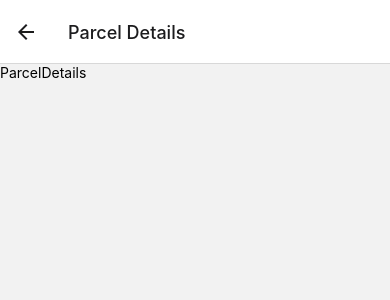
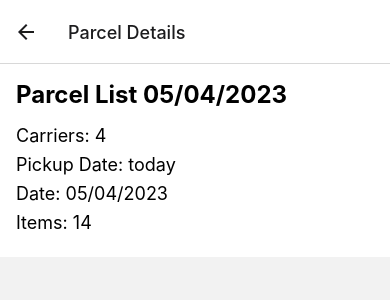
Before and after one commit to DonatellaC/carriex-app-react-native, a React Native app: screen / in a window 390 px wide. Both pictures are taken after a click on the element 195 px from the left and 185 px from the top of the page. Shown: the top 300 px of the page. Built offline with nearby package versions, Linux system fonts and the light colour scheme.

Commit message:
feat: added navigation to Parcel Details and style

```diff
--- a/src/components/List/List.js
+++ b/src/components/List/List.js
@@ -1,6 +1,5 @@
 import React from "react";
 import { View, Text, TouchableOpacity } from "react-native";
-import { useNavigation } from "@react-navigation/native";
 import styles from "./styles";
 
 const List = ({
@@ -10,12 +9,11 @@ const List = ({
   items,
   pickUpDate,
   hasBorderBottom,
+  onPress,
 }) => {
-  const { navigate } = useNavigation();
-
   return (
     <View style={[styles.wrapper, hasBorderBottom && styles.borderBottom]}>
-      <TouchableOpacity onPress={() => navigate("Parcel Details")}>
+      <TouchableOpacity onPress={onPress}>
         <Text style={styles.header}>{header}</Text>
         <View style={styles.info}>
           <Text style={styles.infoText}>
--- a/src/features/ParcelDetails/index.js
+++ b/src/features/ParcelDetails/index.js
@@ -1,9 +1,21 @@
+import React from "react";
 import { View, Text } from "react-native";
+import { useRoute } from "@react-navigation/native";
+import styles from "./styles";
 
-export default function ParcelDetails() {
+const ParcelDetails = () => {
+  const { params } = useRoute();
+  const list = params?.list || {};
+
   return (
-    <View>
-      <Text>ParcelDetails</Text>
+    <View style={styles.container}>
+      <Text style={styles.title}>{list?.header}</Text>
+      <Text style={styles.text}>Carriers: {list?.carriers}</Text>
+      <Text style={styles.text}>Pickup Date: {list?.pickUpDate}</Text>
+      <Text style={styles.text}>Date: {list?.date}</Text>
+      <Text style={styles.text}>Items: {list?.items}</Text>
     </View>
   );
-}
+};
+
+export default ParcelDetails;
--- /dev/null
+++ b/src/features/ParcelDetails/styles.js
@@ -0,0 +1,19 @@
+import { StyleSheet } from "react-native";
+
+const styles = StyleSheet.create({
+  container: {
+    flex: 1,
+    backgroundColor: "white",
+    padding: 16,
+  },
+  title: {
+    fontSize: 24,
+    fontWeight: "bold",
+    marginBottom: 16,
+  },
+  text: {
+    fontSize: 18,
+    marginBottom: 8,
+  },
+});
+export default styles;
--- a/src/features/ParcelList/index.js
+++ b/src/features/ParcelList/index.js
@@ -1,10 +1,13 @@
 import { View, Text } from "react-native";
+import { useNavigation } from "@react-navigation/native";
 import { Button } from "../../components/Button/Button";
 import List from "../../components/List/List";
 import { lists } from "../../utilities/lists";
 import styles from "./styles";
 
 export default function ParcelList() {
+  const navigation = useNavigation();
+
   return (
     <View style={styles.container}>
       <Text style={styles.title}>Parcel Lists</Text>
@@ -17,6 +20,10 @@ export default function ParcelList() {
           items={list.items}
           pickUpDate={list.pickUpDate}
           hasBorderBottom={index !== lists.length - 1}
+          onPress={() => {
+            console.log(list);
+            navigation.navigate("Parcel Details", { list: list });
+          }}
         />
       ))}
       <Button shape="round" text="+" />
```
